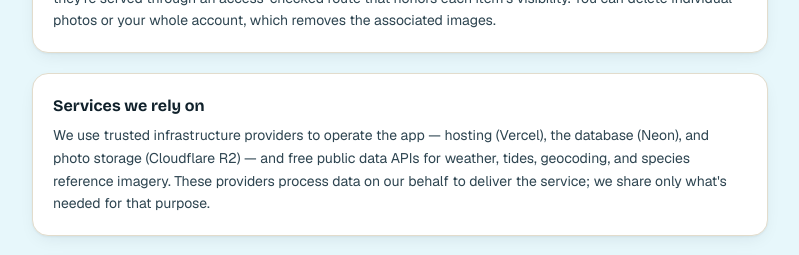
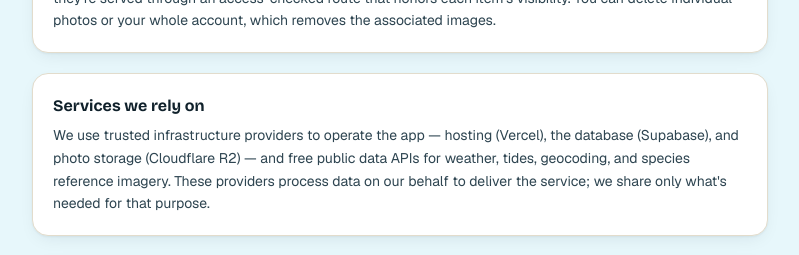
Before and after one commit to exceldaily/ReelfishHelp, a Next.js app: page /privacy in a window 1280 px wide. Shown: the part 960-1215 px from the top of the page, without its empty margins (240-1039 px from the left). Built offline with nearby package versions, Linux system fonts and the light colour scheme.

Commit message:
Move production database from Neon to Supabase Postgres
Co-Authored-By: Claude Fable 5 <noreply@anthropic.com>

```diff
--- a/src/app/(app)/layout.tsx
+++ b/src/app/(app)/layout.tsx
@@ -34,7 +34,7 @@ export default async function AppLayout({ children }: { children: React.ReactNod
       <TopNav user={user} fishId={fishId} unread={unread} unreadNotifications={unreadNotifs} />
       {localDb && (
         <div className="bg-bait-100 text-bait-700 text-center text-xs font-semibold py-1.5 px-4">
-          Local development database (PGlite) — set DATABASE_URL to connect Neon Postgres for production.
+          Local development database (PGlite) — set DATABASE_URL to connect hosted Postgres for production.
         </div>
       )}
       <main className="flex-1 w-full mx-auto max-w-6xl px-4 py-6 pb-24 lg:pb-10">{children}</main>
--- a/src/app/(marketing)/privacy/page.tsx
+++ b/src/app/(marketing)/privacy/page.tsx
@@ -42,7 +42,7 @@ const sections: { h: string; b: React.ReactNode }[] = [
   },
   {
     h: "Services we rely on",
-    b: "We use trusted infrastructure providers to operate the app — hosting (Vercel), the database (Neon), and photo storage (Cloudflare R2) — and free public data APIs for weather, tides, geocoding, and species reference imagery. These providers process data on our behalf to deliver the service; we share only what's needed for that purpose.",
+    b: "We use trusted infrastructure providers to operate the app — hosting (Vercel), the database (Supabase), and photo storage (Cloudflare R2) — and free public data APIs for weather, tides, geocoding, and species reference imagery. These providers process data on our behalf to deliver the service; we share only what's needed for that purpose.",
   },
   {
     h: "Cookies",
--- a/src/db/index.ts
+++ b/src/db/index.ts
@@ -7,7 +7,7 @@ export type Db = NodePgDatabase<typeof schema> | PgliteDatabase<typeof schema>;
 
 /**
  * Dual-driver database client.
- * - DATABASE_URL set  → Neon / any Postgres (production)
+ * - DATABASE_URL set  → Supabase / any Postgres (production)
  * - DATABASE_URL unset → embedded PGlite in .data/pglite (local development).
  *   Local mode auto-runs migrations and seeds the species database so the
  *   whole app works with zero configuration. The UI shows a "local dev
```
Also changed, not shown: 1 other file (tests, documents, lock files or other folders).
